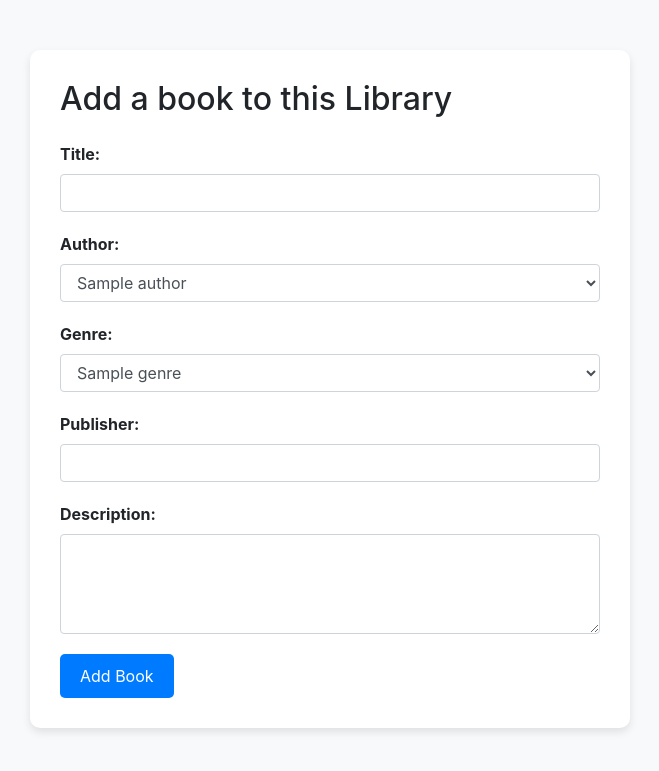
After one commit to raiyan-rahman03/Advance-Library-Management-sys, a Django app: page /add in a window 1280 px wide. The commit adds this page. Shown: the top 771 px of the page, without its empty margins (310-969 px from the left). Run offline with Django 3.2, Linux system fonts and the light colour scheme; tables that the repository leaves empty hold one stand-in row (values such as "Sample post"); some libraries are stand-ins or nearby versions.

Commit message:
Add book implemented

```diff
--- a/backend/main_web/admin.py
+++ b/backend/main_web/admin.py
@@ -1,3 +1,8 @@
 from django.contrib import admin
+from .models import *
 
 # Register your models here.
+admin.site.register(Author)
+admin.site.register(Genre)
+admin.site.register(Book)
+admin.site.register(Member)
--- a/backend/main_web/models.py
+++ b/backend/main_web/models.py
@@ -1,3 +1,37 @@
 from django.db import models
+from django.contrib.auth.models import User
 
-# Create your models here.
+class Author(models.Model):
+    name = models.CharField(max_length=100)
+    biography = models.TextField(blank=True)
+    date_of_birth = models.DateField(null=True)
+    nationality = models.CharField(max_length=100, blank=True)
+
+    def __str__(self):
+        return self.name
+
+class Genre(models.Model):
+    name = models.CharField(max_length=100)
+    description = models.TextField(blank=True)
+
+    def __str__(self):
+        return self.name
+
+class Book(models.Model):
+    title = models.CharField(max_length=200)
+    author = models.ForeignKey(Author, on_delete=models.CASCADE)
+    genre = models.ForeignKey(Genre, on_delete=models.SET_NULL, null=True)
+    publisher = models.CharField(max_length=100)
+    description = models.TextField(blank=True)
+
+
+    def __str__(self):
+        return self.title
+
+class Member(models.Model):
+    user = models.OneToOneField(User, on_delete=models.CASCADE)
+    membership_status = models.CharField(max_length=20, choices=[('active', 'Active'), ('inactive', 'Inactive')])
+    membership_expiry_date = models.DateField()
+
+    def __str__(self):
+        return self.user.username
--- a/backend/main_web/urls.py
+++ b/backend/main_web/urls.py
@@ -2,9 +2,13 @@ from django.contrib import admin
 from django.urls import path,include
 from django.views.generic import TemplateView
 from .views import *
+
 from django.views.generic import RedirectView
 
 urlpatterns = [
     path('accounts/profile/', RedirectView.as_view(url='http://127.0.0.1:8000/home', permanent=True)),
-    path('home',home)
+    path('home',home),
+    path('book',Book_view.as_view()),
+    path('add-book',Book_post.as_view()),
+    path('add',book_add_func),
 ]
--- a/backend/main_web/views.py
+++ b/backend/main_web/views.py
@@ -1,5 +1,34 @@
 from django.shortcuts import render ,redirect
-
+from django.views import generic
+from rest_framework import generics
+from .models import *
+from .serializers import *
+from rest_framework import status
+from rest_framework.response import Response
 # Create your views hee.
 def home(request):
-    return render(request,'home.html')
+
+
+    books_data = Book_view.as_view()(request).data
+    user_name = request.user.username
+
+    # Pass the serialized data to the template context
+
+    return render(request,'home.html',{'books':books_data ,'name':user_name})
+
+class Book_view(generics.ListAPIView):
+    queryset=  Book.objects.all()
+    serializer_class = BookSerializer
+
+class Book_post(generics.CreateAPIView):
+    queryset=  Book.objects.all()
+    serializer_class = BookSerializer
+    def create(self, request, *args, **kwargs):
+        response = super().create(request, *args, **kwargs)
+        if response.status_code == status.HTTP_201_CREATED:
+            return Response({'message': 'Book added successfully'}, status=status.HTTP_201_CREATED)
+        return response
+def book_add_func(request):
+    genre =Genre.objects.all()
+    author =Author.objects.all()
+    return render(request, 'add_book.html', {'genres': genre, 'authors': author})
--- /dev/null
+++ b/backend/templates/add_book.html
@@ -0,0 +1,112 @@
+<!DOCTYPE html>
+<html lang="en">
+<head>
+    <meta charset="UTF-8">
+    <meta name="viewport" content="width=device-width, initial-scale=1.0">
+    <title>Add Book</title>
+    <!-- Bootstrap CSS -->
+    <link href="https://maxcdn.bootstrapcdn.com/bootstrap/4.5.2/css/bootstrap.min.css" rel="stylesheet">
+    <!-- Custom CSS -->
+    <style>
+        body {
+            background-color: #f8f9fa;
+            padding-top: 50px;
+        }
+        .container {
+            max-width: 600px;
+            background-color: #fff;
+            border-radius: 10px;
+            padding: 30px;
+            box-shadow: 0 4px 8px rgba(0, 0, 0, 0.1);
+        }
+        .form-group {
+            margin-bottom: 20px;
+        }
+        label {
+            font-weight: bold;
+        }
+        textarea {
+            min-height: 100px;
+        }
+        input[type="submit"] {
+            background-color: #007bff;
+            color: #fff;
+            border: none;
+            padding: 10px 20px;
+            border-radius: 5px;
+            cursor: pointer;
+            transition: background-color 0.3s ease;
+        }
+        input[type="submit"]:hover {
+            background-color: #0056b3;
+        }
+    </style>
+</head>
+<body>
+
+<div class="container">
+    <h2 class="mb-4">Add a book to this Library</h2>
+    <form id="addBookForm" method="post" action="http://127.0.0.1:8000/add-book">
+        {% csrf_token %}
+        <div class="form-group">
+            <label for="title">Title:</label>
+            <input type="text" id="title" name="title" class="form-control" required>
+        </div>
+
+        <div class="form-group">
+            <label for="author">Author:</label>
+            <select id="author" name="author" class="form-control">
+                {% for author in authors %}
+                    <option value="{{ author.id }}">{{ author.name }}</option>
+                {% endfor %}
+            </select>
+        </div>
+
+        <div class="form-group">
+            <label for="genre">Genre:</label>
+            <select id="genre" name="genre" class="form-control">
+                {% for genre in genres %}
+                    <option value="{{ genre.id }}">{{ genre.name }}</option>
+                {% endfor %}
+            </select>
+        </div>
+
+        <div class="form-group">
+            <label for="publisher">Publisher:</label>
+            <input type="text" id="publisher" name="publisher" class="form-control" required>
+        </div>
+
+        <div class="form-group">
+            <label for="description">Description:</label>
+            <textarea id="description" name="description" class="form-control"></textarea>
+        </div>
+
+        <input type="submit" value="Add Book" class="btn btn-primary">
+    </form>
+</div>
+
+<script>
+document.addEventListener("DOMContentLoaded", function() {
+    document.getElementById('addBookForm').addEventListener('submit', function(event) {
+        event.preventDefault();
+        fetch('http://127.0.0.1:8000/add-book', {
+            method: 'POST',
+            body: new FormData(this)
+        })
+        .then(response => {
+            if (response.ok) {
+                window.location.href = 'http://127.0.0.1:8000/add';  // Redirect to the home page
+            } else {
+                alert('Failed to add book');
+            }
+        })
+        .catch(error => {
+            console.error('Error:', error);
+            alert('Failed to add book');
+        });
+    });
+});
+</script>
+
+</body>
+</html>
```
Also changed, not shown: backend/main_web/serializers.py (added, +7 -0 lines), backend/templates/home.html (+19 -2 lines), backend/main_web/migrations/0001_initial.py (added).
